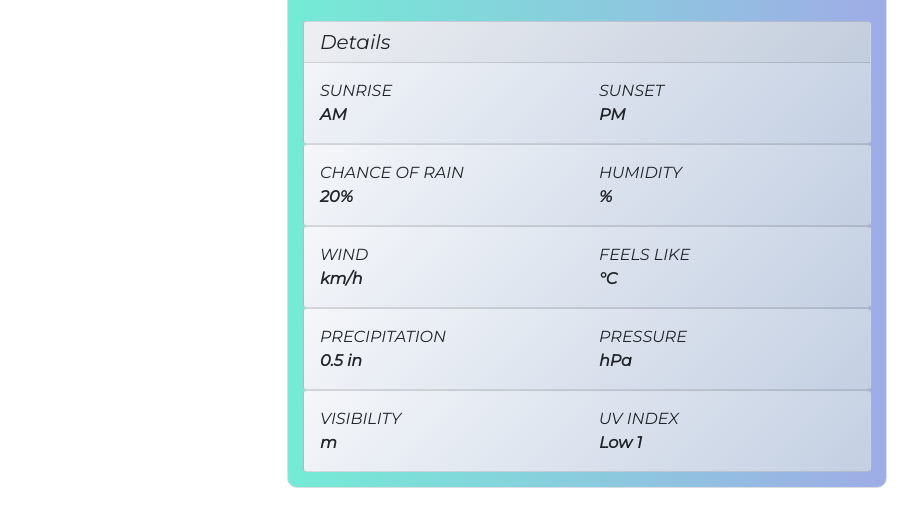
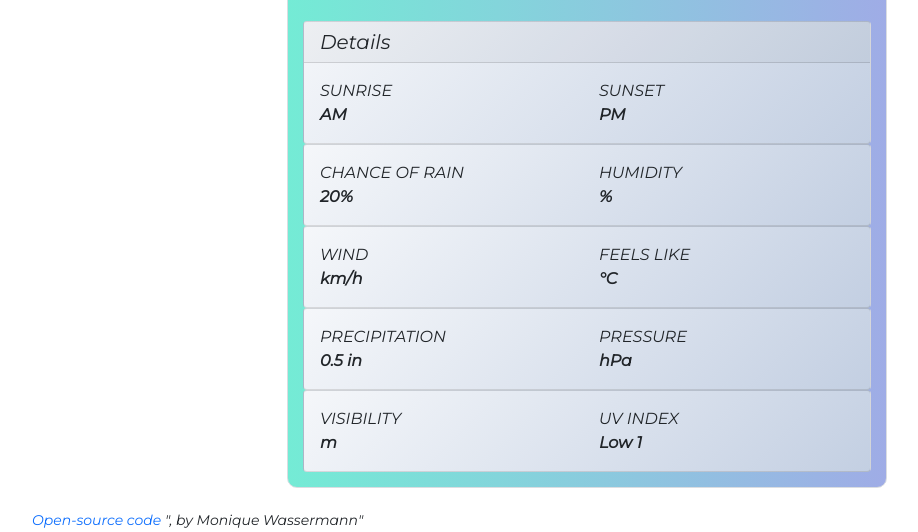
Before and after one commit to MonWas/weather-application, a plain HTML site: page index.html in a window 1280 px wide. Shown: the part 2821-3353 px from the top of the page, without its empty margins (53-971 px from the left). Before the commit the page ends 3329 px from the top, so only its background shows below. Drawn offline with nearby package versions, Linux system fonts and the light colour scheme; no server answers.

Commit message:
Added open-source link to repository

```diff
--- a/index.html
+++ b/index.html
@@ -307,6 +307,12 @@
           </div>
         </div>
       </div>
+      <small>
+        <a href="https://github.com/MonWas/weather-application" target="_blank"
+          >Open-source code</a
+        >
+        ", by Monique Wassermann"
+      </small>
     </div>
     <script src="src/index.js"></script>
   </body>
```
